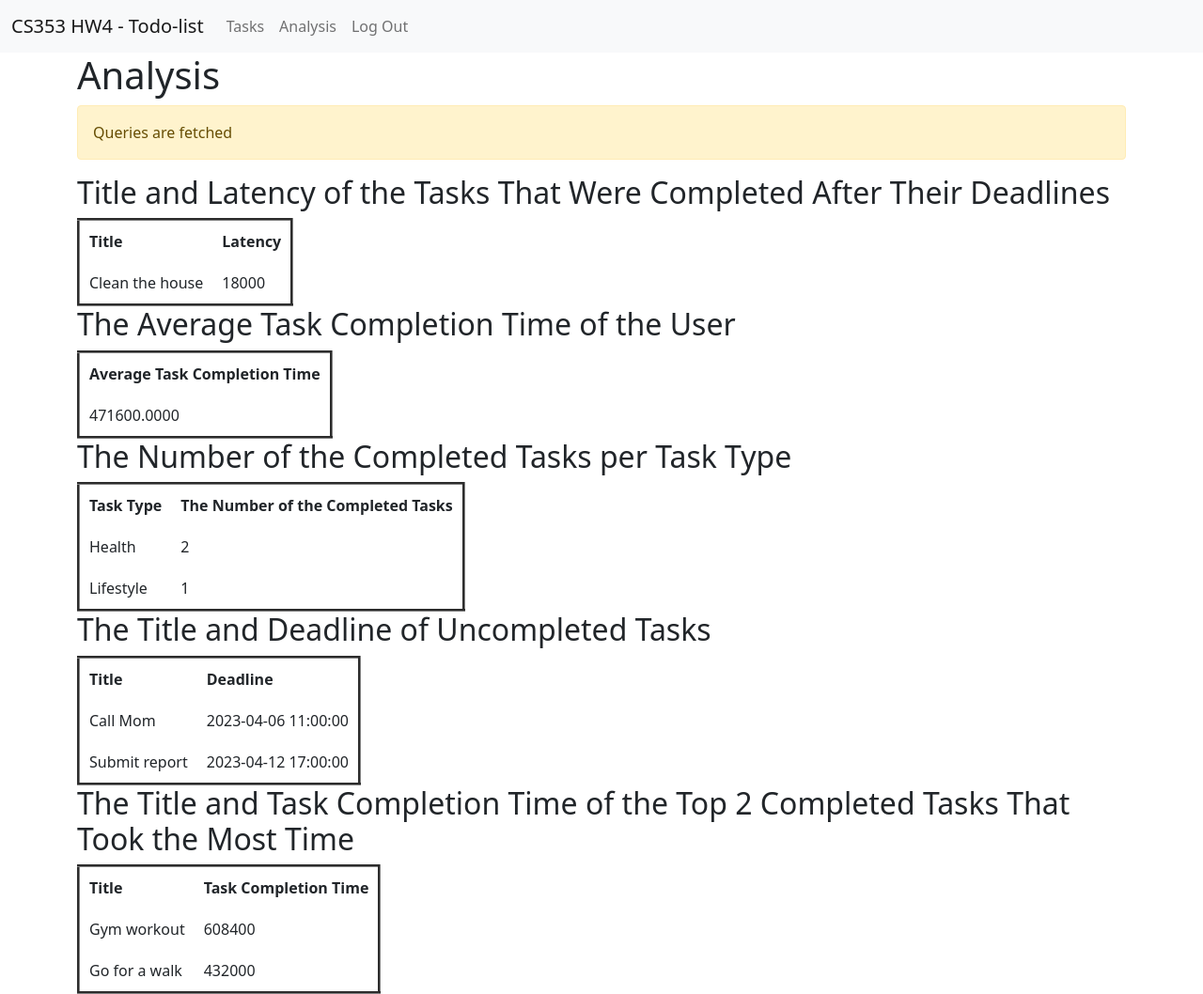
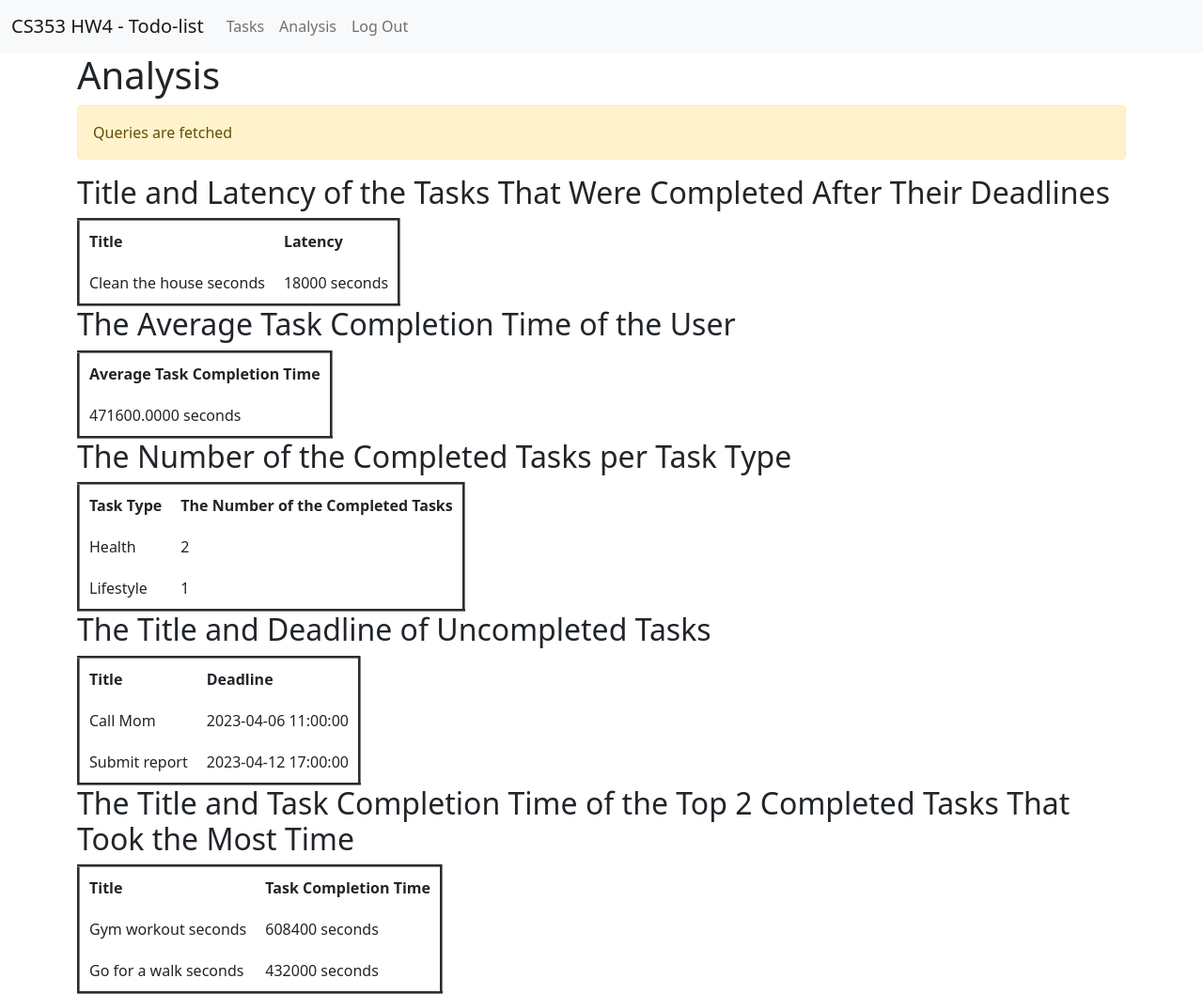
Before and after one commit to ugurcanaltun/CS353-Database-Systems-HW-IV, a Flask app: page /analysis in a window 1280 px wide. Shown: the whole page at 94% size. Run offline with Flask 2, Linux system fonts and the light colour scheme; a user stored in the database is signed in; data comes from the database, SQL or seed files in the repository; data that the repository does not hold is empty; some libraries are stand-ins or nearby versions.

Commit message:
template fix

```diff
--- a/app/templates/analysis.html
+++ b/app/templates/analysis.html
@@ -17,7 +17,7 @@
             {% for row in analysis1 %}
                 <tr>
                     {% for column in row %}
-                    <td>{{ row[column] }}</td>
+                    <td>{{ row[column] }} seconds</td>
                     {% endfor %}
                 </tr>
             {% endfor %}
@@ -34,7 +34,7 @@
             {% for row in analysis2 %}
                 <tr>
                     {% for column in row %}
-                    <td>{{ row[column] }}</td>
+                    <td>{{ row[column] }} seconds</td>
                     {% endfor %}
                 </tr>
             {% endfor %}
@@ -88,7 +88,7 @@
             {% for row in analysis5 %}
                 <tr>
                     {% for column in row %}
-                    <td>{{ row[column] }}</td>
+                    <td>{{ row[column] }} seconds</td>
                     {% endfor %}
                 </tr>
             {% endfor %}
```
